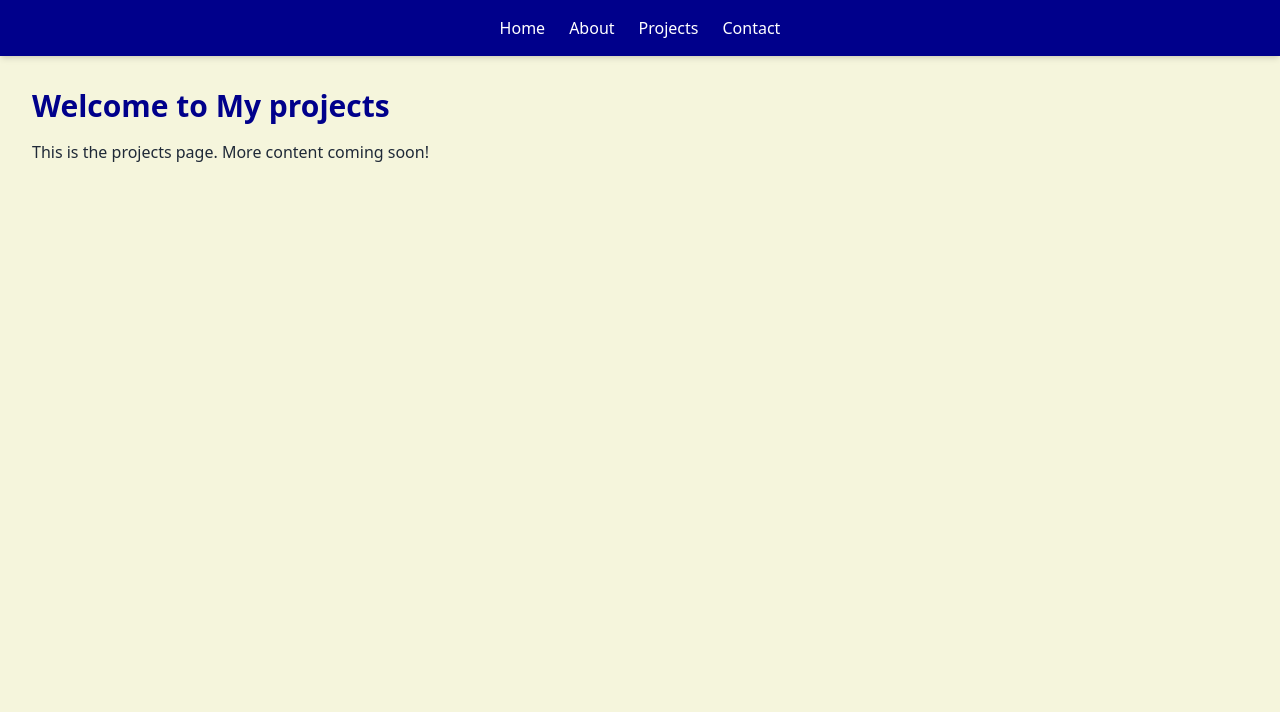
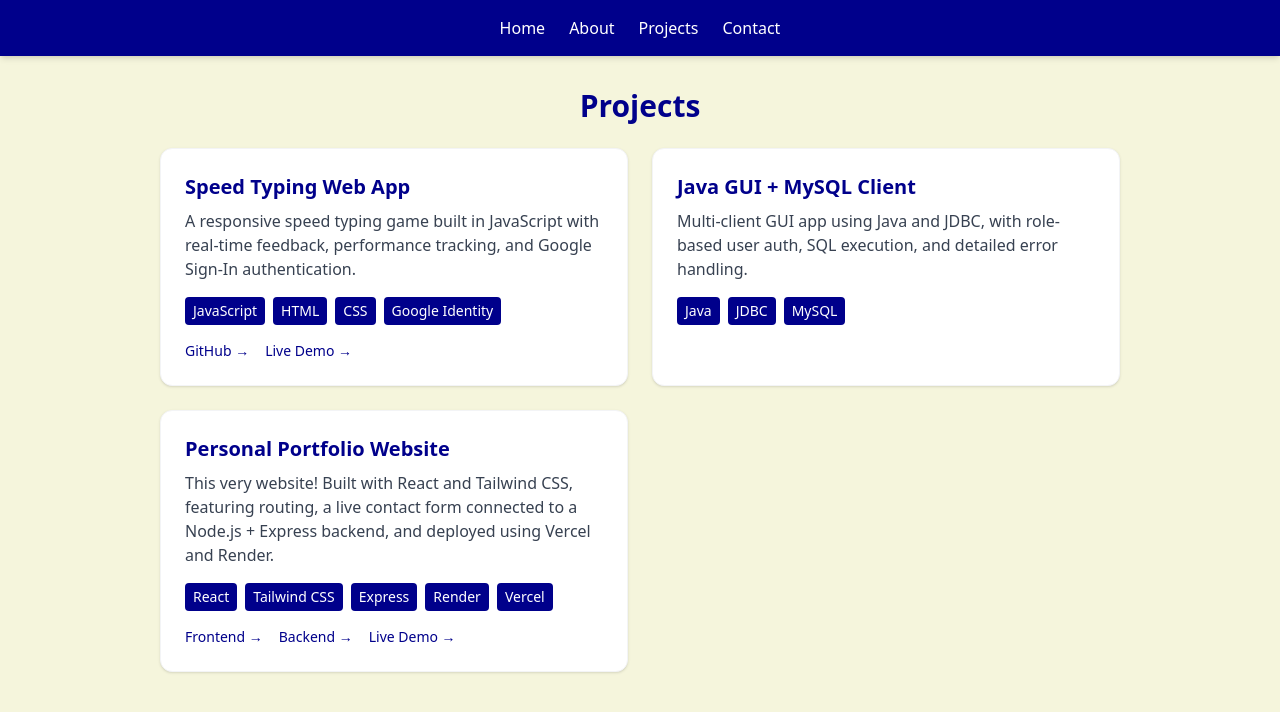
Before and after one commit to LegendMaker35/ePortfolio, a React (Vite) app: page /projects in a window 1280 px wide. Shown: the top 712 px of the page. Built offline with nearby package versions, Linux system fonts and the light colour scheme.

Commit message:
contact and projects update

```diff
--- a/package.json
+++ b/package.json
@@ -12,6 +12,7 @@
   },
   "dependencies": {
     "@tailwindcss/vite": "^4.1.11",
+    "nodemailer": "^7.0.4",
     "react": "^19.1.0",
     "react-dom": "^19.1.0",
     "react-router-dom": "^7.6.3"
--- a/src/pages/Contact.jsx
+++ b/src/pages/Contact.jsx
@@ -1,9 +1,39 @@
+async function handleSubmit(e) {
+  e.preventDefault();
+
+  const form = e.target;
+  const formData = {
+    name: form.name.value,
+    email: form.email.value,
+    message: form.message.value,
+  };
+
+  try {
+    const res = await fetch("https://eportfolio-api-r4ze.onrender.com/contact", {
+      method: "POST",
+      headers: { "Content-Type": "application/json" },
+      body: JSON.stringify(formData),
+    });
+
+    const data = await res.json();
+
+    if (data.success) {
+      alert("Message sent successfully!");
+      form.reset();
+    } else {
+      alert("Failed to send: " + data.error);
+    }
+  } catch (err) {
+    console.error(err);
+    alert("An unexpected error occurred. Please try again later.");
+  }
+}
 function Contact() {
   return (
     <section className="p-8 max-w-2xl mx-auto text-center">
       <h2 className="text-3xl font-bold text-mint mb-4">Contact Me</h2>
       <p className="text-gray-700 mb-6">
-        If you're looking to reach out feel free to contact me through email or Github!
+        If you're looking to reach out feel free to contact me through email or Github! You can even fill out the contact form below and it will send it directly to my email!
       </p>
 
       <div className="space-y-4 text-lg">
@@ -29,20 +59,28 @@ function Contact() {
         </div>
       </div>
 
-      {/* Optional Contact Form (Uncomment to activate)
-      <form className="mt-8 space-y-4">
+          <form
+            onSubmit={handleSubmit}
+            className="mt-8 space-y-4 text-left max-w-xl mx-auto"
+          >
             <input
               type="text"
+              name="name"
               placeholder="Your Name"
+              required
               className="w-full border border-gray-300 p-2 rounded"
             />
             <input
               type="email"
+              name="email"
               placeholder="Your Email"
+              required
               className="w-full border border-gray-300 p-2 rounded"
             />
             <textarea
+              name="message"
               placeholder="Your Message"
+              required
               className="w-full border border-gray-300 p-2 rounded h-32"
             />
             <button
@@ -52,7 +90,7 @@ function Contact() {
               Send Message
             </button>
           </form>
-      */}
+
     </section>
   );
 }
--- a/src/pages/Projects.jsx
+++ b/src/pages/Projects.jsx
@@ -1,10 +1,106 @@
-function projects() {
+function Projects() {
+  const projects = [
+    {
+      title: "Speed Typing Web App",
+      description:
+        "A responsive speed typing game built in JavaScript with real-time feedback, performance tracking, and Google Sign-In authentication.",
+      tech: ["JavaScript", "HTML", "CSS", "Google Identity"],
+      github: "https://github.com/LegendMaker35/speed-typing-game",
+      demo: "https://speed-typing-game-fhra.onrender.com",
+    },
+    {
+      title: "Java GUI + MySQL Client",
+      description:
+        "Multi-client GUI app using Java and JDBC, with role-based user auth, SQL execution, and detailed error handling.",
+      tech: ["Java", "JDBC", "MySQL"],
+      github: null,
+      demo: null,
+    },
+    {
+      title: "Personal Portfolio Website",
+      description:
+        "This very website! Built with React and Tailwind CSS, featuring routing, a live contact form connected to a Node.js + Express backend, and deployed using Vercel and Render.",
+      tech: ["React", "Tailwind CSS", "Express", "Render", "Vercel"],
+      github: {
+        frontend: "https://github.com/LegendMaker35/eportfolio",
+        backend: "https://github.com/LegendMaker35/eportfolio-api",
+      },
+      demo: "https://eportfolio-site.vercel.app",
+    },
+  ];
+
   return (
-    <div className="p-8">
-      <h1 className="text-3xl font-bold text-mint">Welcome to My projects</h1>
-      <p className="mt-4">This is the projects page. More content coming soon!</p>
-    </div>
-  )
+    <section className="p-8 max-w-5xl mx-auto">
+      <h2 className="text-3xl font-bold text-mint mb-6 text-center">Projects</h2>
+      <div className="grid grid-cols-1 sm:grid-cols-2 gap-6">
+        {projects.map((project, index) => (
+          <div
+            key={index}
+            className="bg-white rounded-xl shadow p-6 border border-gray-100"
+          >
+            <h3 className="text-xl font-semibold text-mint mb-2">
+              {project.title}
+            </h3>
+            <p className="text-gray-700 mb-4">{project.description}</p>
+            <div className="flex flex-wrap gap-2 mb-4">
+              {project.tech.map((tech, idx) => (
+                <span
+                  key={idx}
+                  className="bg-mint text-white text-sm px-2 py-1 rounded"
+                >
+                  {tech}
+                </span>
+              ))}
+            </div>
+            <div className="flex gap-4 flex-wrap">
+              {project.github &&
+                typeof project.github === "string" && (
+                  <a
+                    href={project.github}
+                    target="_blank"
+                    rel="noopener noreferrer"
+                    className="text-sm text-mint hover:underline"
+                  >
+                    GitHub →
+                  </a>
+                )}
+              {project.github &&
+                typeof project.github === "object" && (
+                  <>
+                    <a
+                      href={project.github.frontend}
+                      target="_blank"
+                      rel="noopener noreferrer"
+                      className="text-sm text-mint hover:underline"
+                    >
+                      Frontend →
+                    </a>
+                    <a
+                      href={project.github.backend}
+                      target="_blank"
+                      rel="noopener noreferrer"
+                      className="text-sm text-mint hover:underline"
+                    >
+                      Backend →
+                    </a>
+                  </>
+                )}
+              {project.demo && (
+                <a
+                  href={project.demo}
+                  target="_blank"
+                  rel="noopener noreferrer"
+                  className="text-sm text-mint hover:underline"
+                >
+                  Live Demo →
+                </a>
+              )}
+            </div>
+          </div>
+        ))}
+      </div>
+    </section>
+  );
 }
 
-export default projects
+export default Projects;
```
Also changed, not shown: 1 other file (tests, documents, lock files or other folders). Lines whose indentation alone changed are shown as unchanged.
